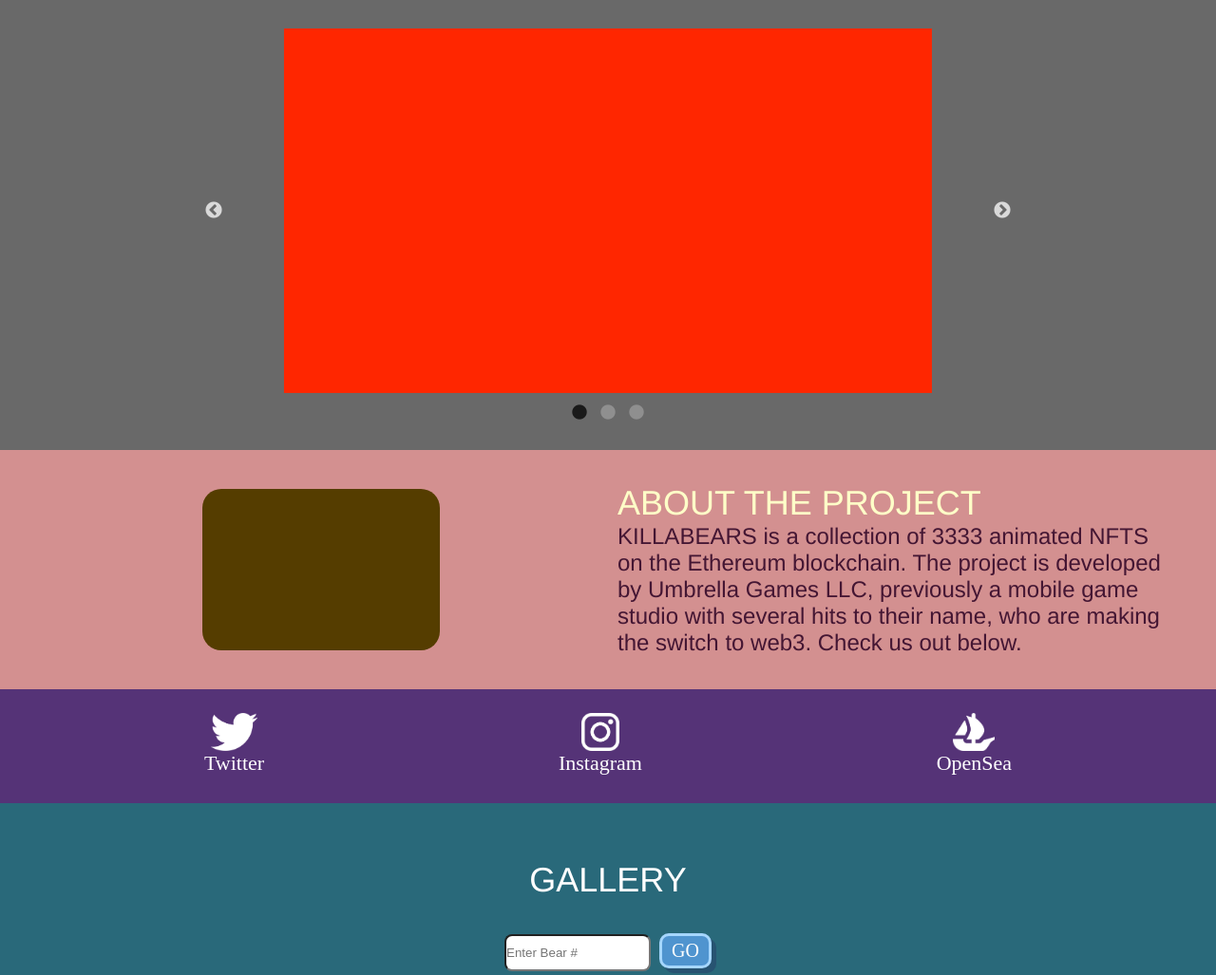
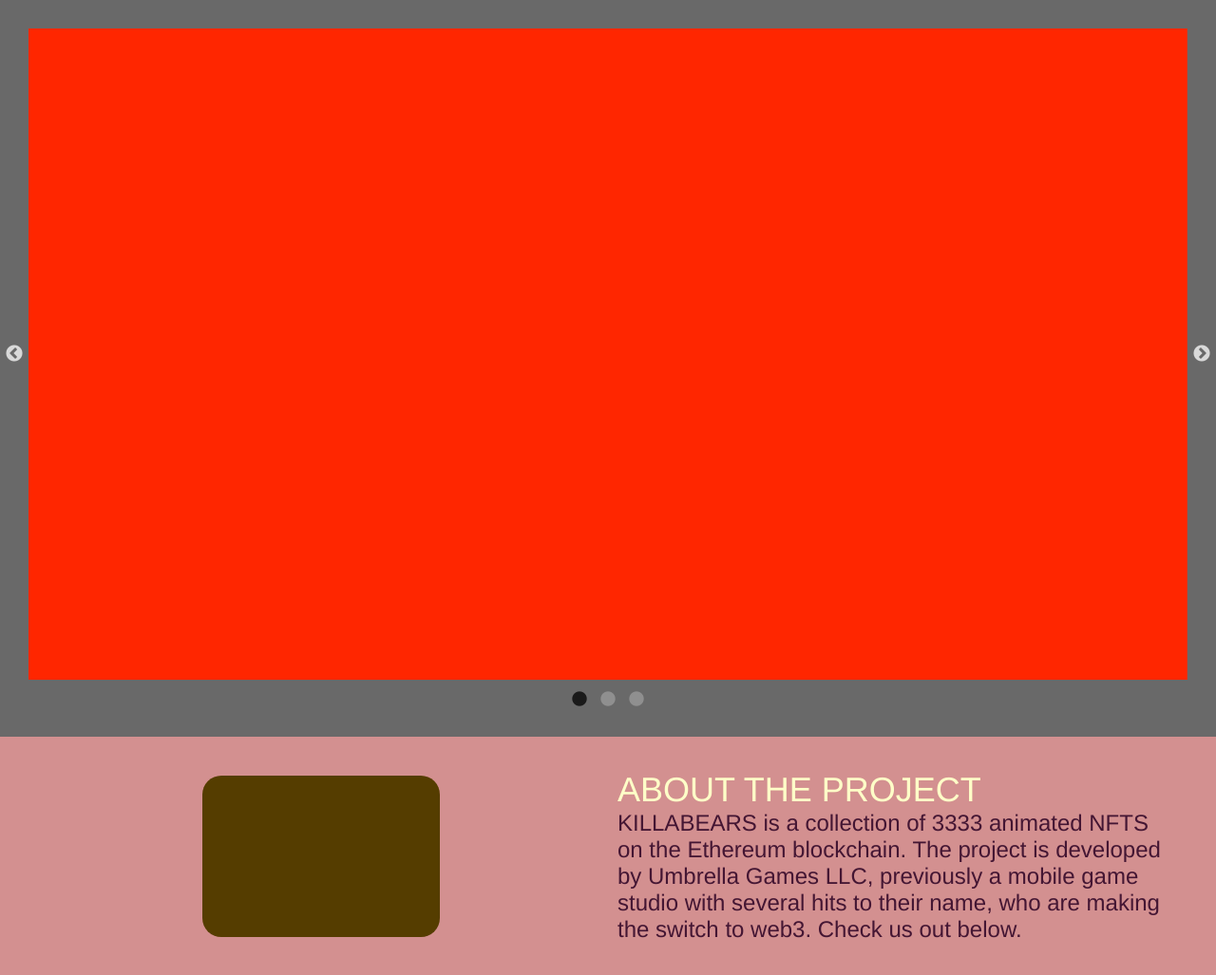
Before and after one commit to yodadaichi/test1, a PHP site: page / in a window 1280 px wide. Shown: the part 120-1147 px from the top of the page at 95% size. Run offline with PHP 8.4, Linux system fonts and the light colour scheme; some libraries are stand-ins or nearby versions.

Commit message:
Update style.css

```diff
--- a/killabear/style.css
+++ b/killabear/style.css
@@ -139,18 +139,25 @@
 }
 
 #slide {
-  max-width: 800px;
+  height: auto;
+  width: auto;
   margin: 0 auto;
   padding: 30px;
 }
 
+.slide-items {
+  margin:  0 auto;
+}
 
-.slick-slide img {
-  height: 30vw;
-  max-height: 400px;
-  min-height: 350px;
+
+#slide .slide-items img {
+  max-width: 100%;
+  height: auto;
   margin: 0 auto;
+  object-fit: contain;
 }
+
+
 
 .slick-prev:before,
 .slick-next:before {
```
